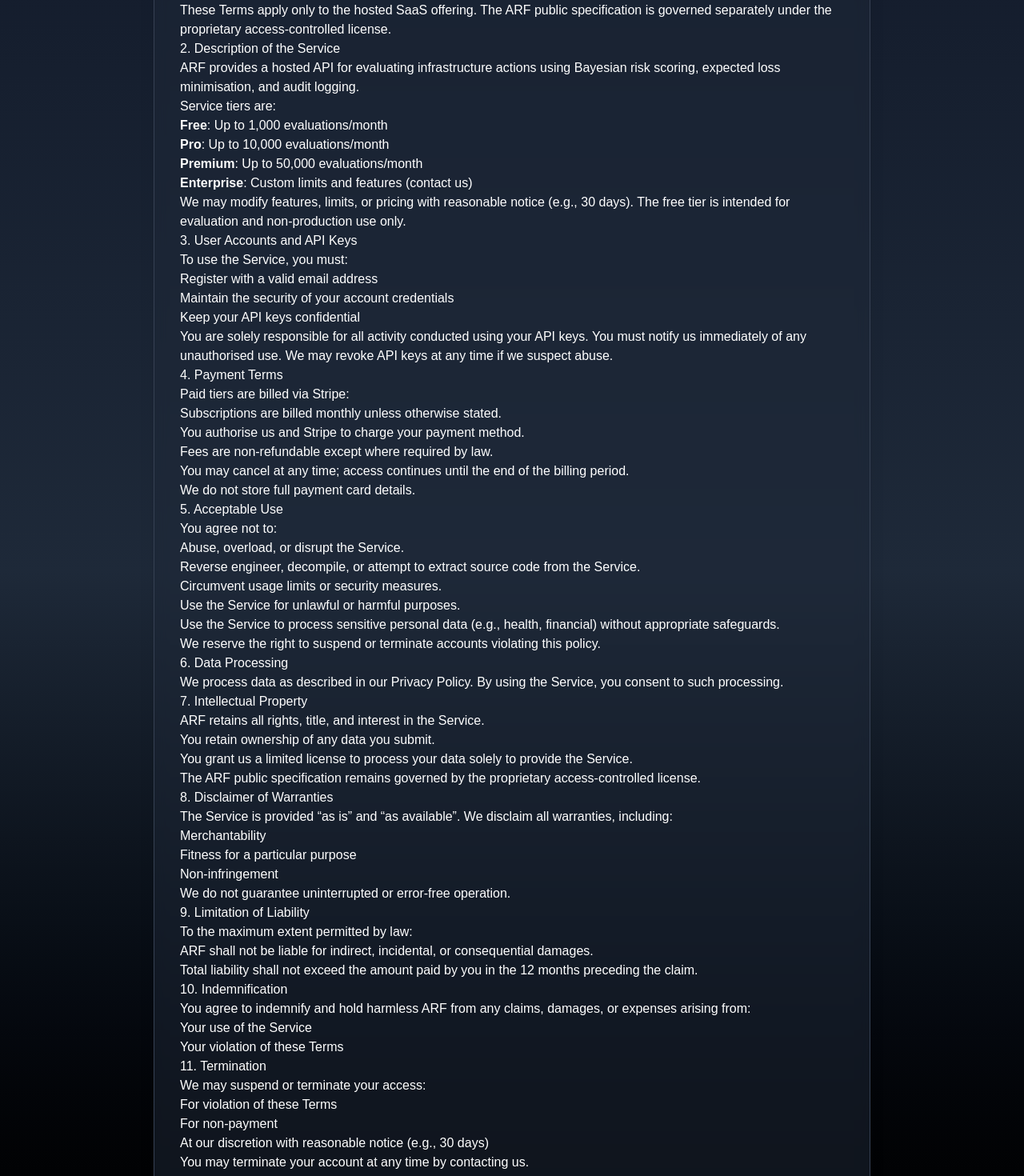
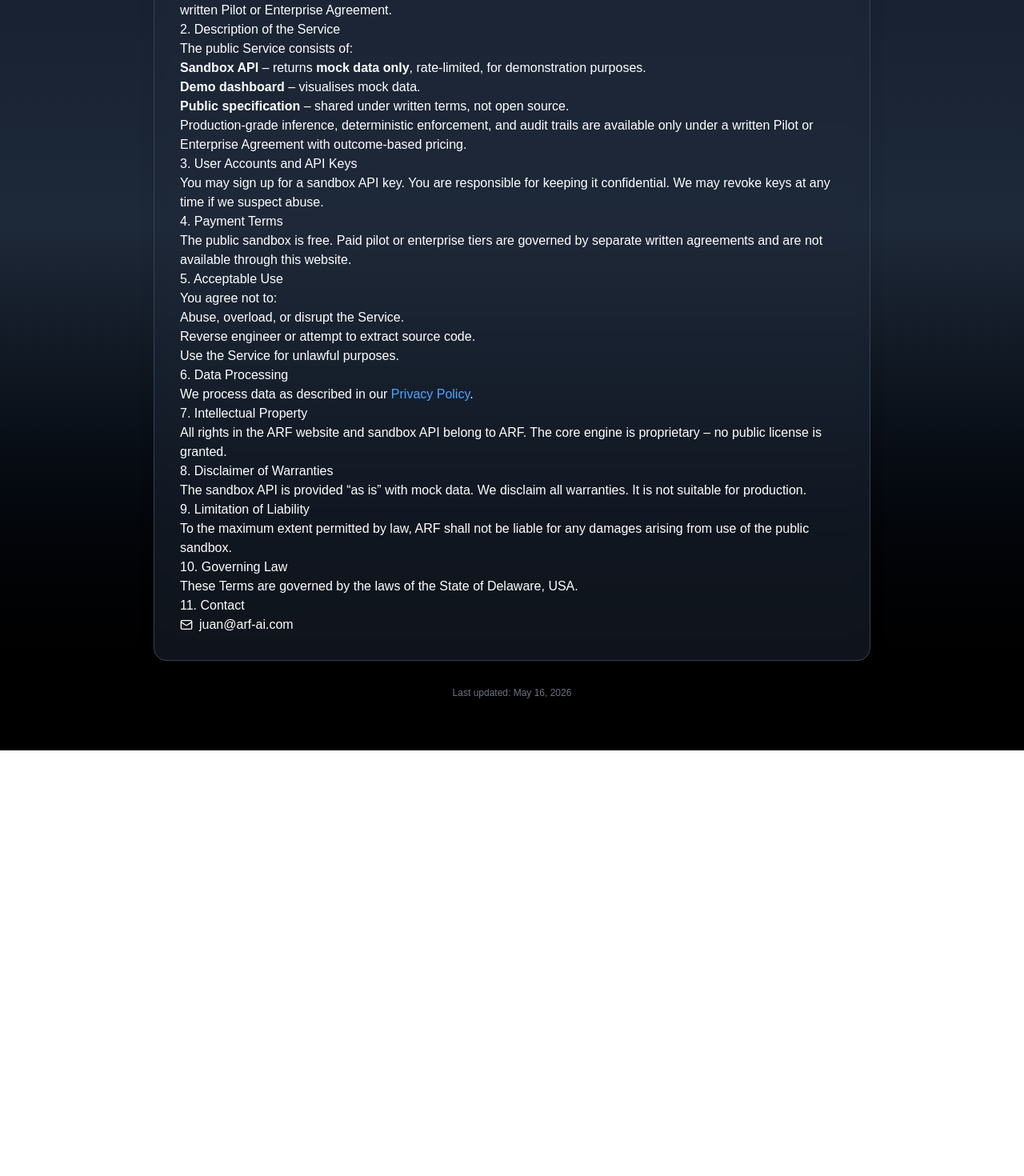
Before and after one commit to arf-foundation/arf-frontend, a Next.js app: page /terms in a window 1280 px wide. Shown: the part 440-1910 px from the top of the page at 80% size. After the commit the page ends 1378 px from the top, so only its background shows below. Built offline with nearby package versions, Linux system fonts and the light colour scheme.

Commit message:
Update page.tsx

```diff
--- a/app/terms/page.tsx
+++ b/app/terms/page.tsx
@@ -1,13 +1,12 @@
 import { Shield, Calendar, Mail } from 'lucide-react';
 
 export default function TermsPage() {
-  const effectiveDate = "April 9, 2026";
+  const effectiveDate = "May 16, 2026";
 
   return (
     <div className="min-h-screen bg-gradient-to-b from-gray-900 via-gray-800 to-black text-white">
       <div className="container mx-auto px-4 py-8 sm:py-16">
         <div className="max-w-4xl mx-auto">
-          {/* Header Card */}
           <div className="text-center mb-8 sm:mb-12">
             <div className="inline-flex items-center justify-center p-3 bg-blue-600/20 rounded-full mb-4">
               <Shield className="w-8 h-8 text-blue-400" />
@@ -21,128 +20,77 @@ export default function TermsPage() {
             </div>
           </div>
 
-          {/* Content Card */}
           <div className="bg-gray-800/50 backdrop-blur-sm rounded-2xl border border-gray-700 p-5 sm:p-6 md:p-8 shadow-xl">
-            <div className="prose prose-invert max-w-none prose-headings:text-white prose-headings:font-semibold prose-p:text-gray-300 prose-strong:text-white prose-a:text-blue-400 hover:prose-a:text-blue-300 prose-li:text-gray-300 prose-p:text-sm sm:prose-p:text-base prose-li:text-sm sm:prose-li:text-base prose-headings:text-xl sm:prose-headings:text-2xl">
+            <div className="prose prose-invert max-w-none">
               <h2>1. Acceptance of Terms</h2>
               <p>
-                By accessing or using the Agentic Reliability Framework (“ARF”) hosted API service (the “Service”), you agree to be bound by these Terms of Service (“Terms”). If you do not agree, you may not use the Service.
-              </p>
-              <p>
-                These Terms apply only to the hosted SaaS offering. The ARF public specification is governed separately under the proprietary access-controlled license.
+                By accessing or using the ARF website or the public sandbox API, you agree to these Terms. The <strong>core ARF engine is proprietary and access‑controlled</strong> – it is not publicly available. Access to the real engine requires a separate written Pilot or Enterprise Agreement.
               </p>
 
               <h2>2. Description of the Service</h2>
               <p>
-                ARF provides a hosted API for evaluating infrastructure actions using Bayesian risk scoring, expected loss minimisation, and audit logging.
+                The public Service consists of:
               </p>
-              <p>Service tiers are:</p>
               <ul>
-                <li><strong>Free</strong>: Up to 1,000 evaluations/month</li>
-                <li><strong>Pro</strong>: Up to 10,000 evaluations/month</li>
-                <li><strong>Premium</strong>: Up to 50,000 evaluations/month</li>
-                <li><strong>Enterprise</strong>: Custom limits and features (contact us)</li>
+                <li><strong>Sandbox API</strong> – returns <strong>mock data only</strong>, rate‑limited, for demonstration purposes.</li>
+                <li><strong>Demo dashboard</strong> – visualises mock data.</li>
+                <li><strong>Public specification</strong> – shared under written terms, not open source.</li>
               </ul>
               <p>
-                We may modify features, limits, or pricing with reasonable notice (e.g., 30 days). The free tier is intended for evaluation and non‑production use only.
+                Production‑grade inference, deterministic enforcement, and audit trails are available only under a written Pilot or Enterprise Agreement with outcome‑based pricing.
               </p>
 
               <h2>3. User Accounts and API Keys</h2>
-              <p>To use the Service, you must:</p>
-              <ul>
-                <li>Register with a valid email address</li>
-                <li>Maintain the security of your account credentials</li>
-                <li>Keep your API keys confidential</li>
-              </ul>
               <p>
-                You are solely responsible for all activity conducted using your API keys. You must notify us immediately of any unauthorised use. We may revoke API keys at any time if we suspect abuse.
+                You may sign up for a sandbox API key. You are responsible for keeping it confidential. We may revoke keys at any time if we suspect abuse.
               </p>
 
               <h2>4. Payment Terms</h2>
-              <p>Paid tiers are billed via Stripe:</p>
-              <ul>
-                <li>Subscriptions are billed monthly unless otherwise stated.</li>
-                <li>You authorise us and Stripe to charge your payment method.</li>
-                <li>Fees are non‑refundable except where required by law.</li>
-                <li>You may cancel at any time; access continues until the end of the billing period.</li>
-              </ul>
-              <p>We do not store full payment card details.</p>
+              <p>
+                The public sandbox is free. Paid pilot or enterprise tiers are governed by separate written agreements and are not available through this website.
+              </p>
 
               <h2>5. Acceptable Use</h2>
               <p>You agree not to:</p>
               <ul>
                 <li>Abuse, overload, or disrupt the Service.</li>
-                <li>Reverse engineer, decompile, or attempt to extract source code from the Service.</li>
-                <li>Circumvent usage limits or security measures.</li>
-                <li>Use the Service for unlawful or harmful purposes.</li>
-                <li>Use the Service to process sensitive personal data (e.g., health, financial) without appropriate safeguards.</li>
+                <li>Reverse engineer or attempt to extract source code.</li>
+                <li>Use the Service for unlawful purposes.</li>
               </ul>
-              <p>We reserve the right to suspend or terminate accounts violating this policy.</p>
 
               <h2>6. Data Processing</h2>
               <p>
-                We process data as described in our <a href="/privacy">Privacy Policy</a>. By using the Service, you consent to such processing.
+                We process data as described in our <a href="/privacy" className="text-blue-400 hover:underline">Privacy Policy</a>.
               </p>
 
               <h2>7. Intellectual Property</h2>
-              <ul>
-                <li>ARF retains all rights, title, and interest in the Service.</li>
-                <li>You retain ownership of any data you submit.</li>
-                <li>You grant us a limited license to process your data solely to provide the Service.</li>
-              </ul>
-              <p>The ARF public specification remains governed by the proprietary access-controlled license.</p>
+              <p>
+                All rights in the ARF website and sandbox API belong to ARF. The core engine is proprietary – no public license is granted.
+              </p>
 
               <h2>8. Disclaimer of Warranties</h2>
-              <p>The Service is provided “as is” and “as available”. We disclaim all warranties, including:</p>
-              <ul>
-                <li>Merchantability</li>
-                <li>Fitness for a particular purpose</li>
-                <li>Non‑infringement</li>
-              </ul>
-              <p>We do not guarantee uninterrupted or error‑free operation.</p>
+              <p>
+                The sandbox API is provided “as is” with mock data. We disclaim all warranties. It is not suitable for production.
+              </p>
 
               <h2>9. Limitation of Liability</h2>
-              <p>To the maximum extent permitted by law:</p>
-              <ul>
-                <li>ARF shall not be liable for indirect, incidental, or consequential damages.</li>
-                <li>Total liability shall not exceed the amount paid by you in the 12 months preceding the claim.</li>
-              </ul>
-
-              <h2>10. Indemnification</h2>
-              <p>You agree to indemnify and hold harmless ARF from any claims, damages, or expenses arising from:</p>
-              <ul>
-                <li>Your use of the Service</li>
-                <li>Your violation of these Terms</li>
-              </ul>
-
-              <h2>11. Termination</h2>
-              <p>We may suspend or terminate your access:</p>
-              <ul>
-                <li>For violation of these Terms</li>
-                <li>For non‑payment</li>
-                <li>At our discretion with reasonable notice (e.g., 30 days)</li>
-              </ul>
-              <p>You may terminate your account at any time by contacting us.</p>
-
-              <h2>12. Governing Law</h2>
               <p>
-                These Terms are governed by the laws of the State of Delaware, United States, without regard to conflict‑of‑law principles. Disputes shall be resolved in the courts located in Delaware.
+                To the maximum extent permitted by law, ARF shall not be liable for any damages arising from use of the public sandbox.
               </p>
 
-              <h2>13. Changes to Terms</h2>
+              <h2>10. Governing Law</h2>
               <p>
-                We may update these Terms from time to time. Continued use of the Service after the effective date constitutes acceptance of the updated Terms.
+                These Terms are governed by the laws of the State of Delaware, USA.
               </p>
 
-              <h2>14. Contact</h2>
+              <h2>11. Contact</h2>
               <p className="flex items-center gap-2">
                 <Mail className="w-4 h-4" />
-                <a href="mailto:petter2025us@outlook.com">petter2025us@outlook.com</a>
+                <a href="mailto:juan@arf-ai.com">juan@arf-ai.com</a>
               </p>
             </div>
           </div>
 
-          {/* Footer note */}
           <p className="text-center text-gray-500 text-xs mt-8">
             Last updated: {effectiveDate}
           </p>
```
